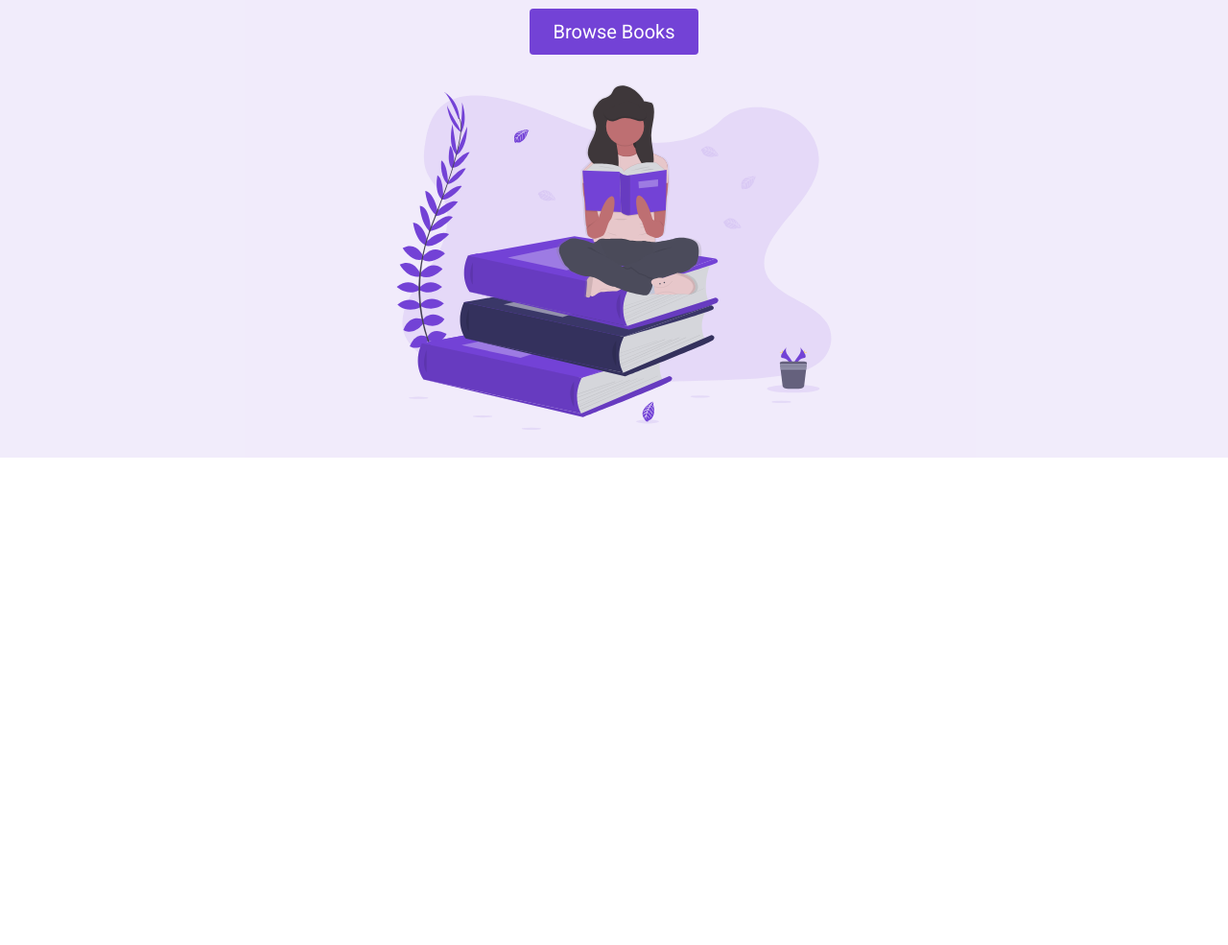
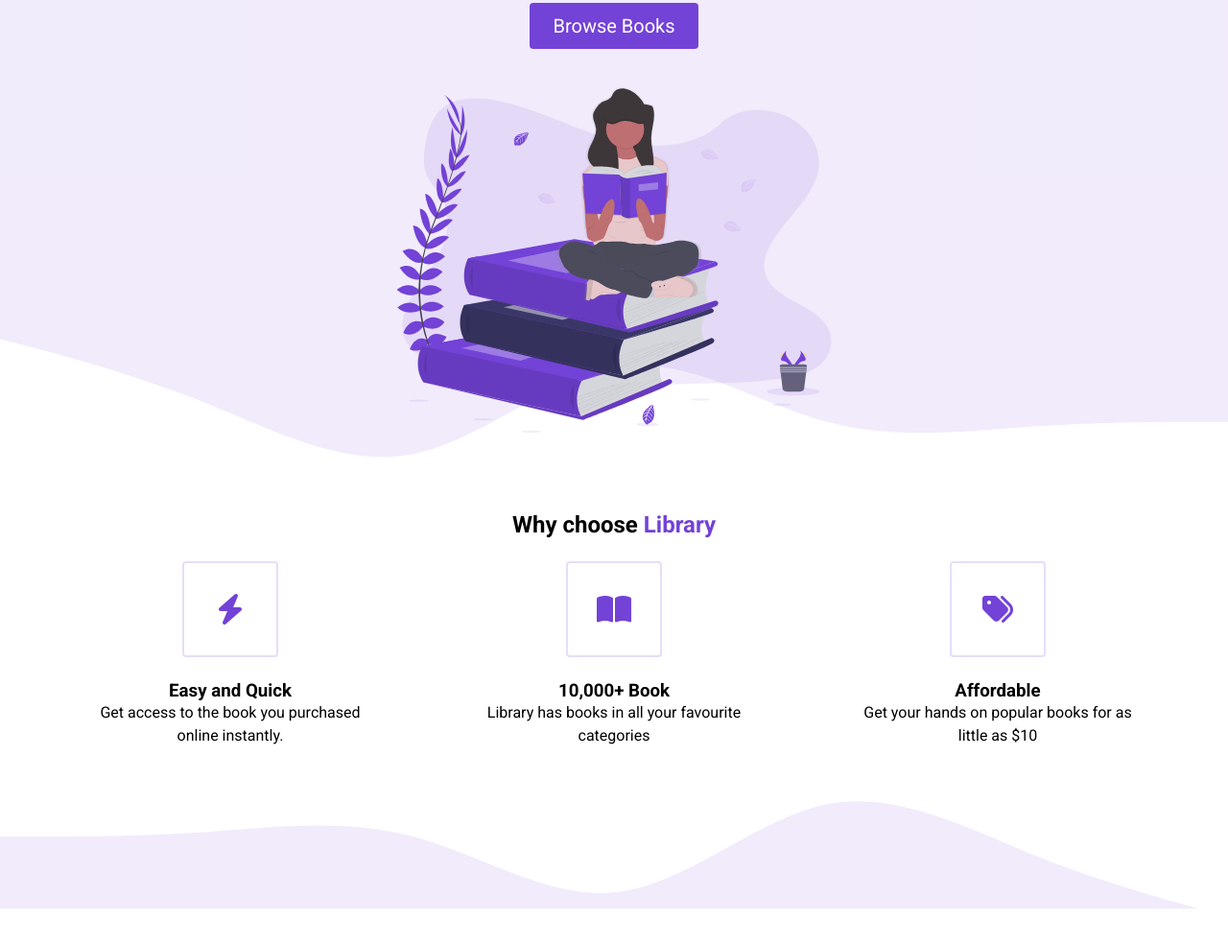
Before and after one commit to Combtz/E-Commerce-Website, a plain HTML site: page index.html in a window 1280 px wide. Shown: the part 323-1308 px from the top of the page at 96% size. Before the commit the page ends 800 px from the top, so only its background shows below. Drawn offline with Linux system fonts and the light colour scheme.

Commit message:
features section complete

```diff
--- a/index.html
+++ b/index.html
@@ -6,6 +6,7 @@
     <meta name="viewport" content="width=device-width, initial-scale=1.0" />
     <title>Library</title>
     <link rel="stylesheet" href="./styles.css" />
+    <script src="https://kit.fontawesome.com/e7fefb7d4b.js" crossorigin="anonymous"></script>
   </head>
   <body>
     <section id="landing">
@@ -21,16 +22,67 @@
       </nav>
       <header>
         <div class="header__container">
-            <div class="header__description">
-                <h1 class="header__title">Australia's most awarded online library platform</h1>
-                <h2 class="header__sub-title">Find your dream book with this <span class="text--purple">Library</span></h2>
-                <button class="header__btn">Browse Books</button>
-            </div>
-            <figure>
-                <img class="header__img" src="./assets/Undraw_Books.svg" alt="">
-            </figure>
+          <div class="header__description">
+            <h1 class="header__title">
+              Australia's most awarded online library platform
+            </h1>
+            <h2 class="header__sub-title">
+              Find your dream book with
+              <span class="text--purple">Library</span>
+            </h2>
+            <button class="header__btn">Browse Books</button>
+          </div>
+          <figure class="header__img--wrapper">
+            <img class="header__img" src="./assets/Undraw_Books.svg" alt="" />
+          </figure>
         </div>
       </header>
     </section>
+    <main>
+      <section id="highlights">
+        <div class="container">
+          <div class="row">
+            <h2 class="section__title"> Why choose <span class="text--purple">Library</span></h2>
+            <div class="highlight__wrapper">
+              <div class="highlight">
+                <div class="highlight__img">
+                  <i class="fas fa-bolt"></i>
+                </div>
+                <h3 class="highlight__subtitle">Easy and Quick</h3>
+                <p class="highlight__para">Get access to the book you purchased online instantly.</p>
+              </div>
+
+              <div class="highlight">
+                <div class="highlight__img">
+                  <i class="fas fa-book-open"></i>
+                </div>
+                <h3 class="highlight__subtitle">10,000+ Book</h3>
+                <p class="highlight__para">Library has books in all your favourite categories</p>
+              </div>
+
+              <div class="highlight">
+                <div class="highlight__img">
+                  <i class="fas fa-tags"></i>
+                </div>
+                <h3 class="highlight__subtitle">Affordable</h3>
+                <p class="highlight__para">Get your hands on popular books for as little as $10</p>
+              </div>
+            </div>
+          </div>
+        </div>
+      </section>
+
+       <section id="features">
+        <div class="container">
+          <div class="row"></div>
+        </div>
+      </section>
+
+      <!-- <section id="recent">
+        <div class="container">
+          <div class="row"></div>
+        </div>
+      </section> -->
+    </main>
   </body>
 </html>
--- a/styles.css
+++ b/styles.css
@@ -5,6 +5,10 @@
     margin: 0;
     box-sizing: border-box;
     font-family: 'Roboto', sans-serif;
+}
+
+p{
+    line-height: 1.5;
 }
 
 .text--purple {
@@ -25,6 +29,22 @@ button {
 
 button:active {
     transform: translateY(1px);
+}
+
+.container {
+    padding: 56px 0;
+}
+
+.row {
+    width: 100%;
+    max-width: 1200px;
+    margin: 0 auto;
+}
+
+.section__title {
+    font-weight: bold;
+    text-align: center;
+    margin-bottom: 24px;
 }
 
 /* NAV */
@@ -136,4 +156,81 @@ header {
 
 .header__img--wrapper {
     padding: 20px;
+    z-index: 50;
 }
+
+/* HIGHLIGHTS */
+#highlights{
+    position: relative;
+}
+
+#highlights:before {
+    background: url('assets/wave.svg');
+    content: "";
+    position: absolute;
+    width: 101vw;
+    height: 12vw;
+    top: 1px;
+    left: 0;
+    z-index: 1;
+    background-size: cover;
+    background-repeat: no-repeat;
+    transform: translateY(-100%);
+}
+
+#highlights:after {
+    background: url('assets/wave.svg');
+    content: "";
+    position: absolute;
+    width: 101vw;
+    height: 12vw;
+    bottom: 1px;
+    left: 0;
+    z-index: 1;
+    background-size: cover;
+    background-repeat: no-repeat;
+    transform: translateY(100%) rotate(180deg);
+}
+
+.highlight__wrapper {
+    display: flex;
+
+}
+
+.highlight__img {
+    width: 100px;
+    height: 100px;
+    display: flex;
+    justify-content: center;
+    align-items: center;
+    border: 2px solid #7342d62d;
+    border-radius: 4px;
+    font-size: 32px;
+    margin-bottom: 24px;
+    color: #7342d6;
+}
+
+.highlight {
+    padding: 0 24px;
+    width: calc(100%/3);
+    display: flex;
+    flex-direction: column;
+    align-items: center;
+    justify-content: center;
+}
+
+.highlight__para {
+    text-align: center;
+    max-width: 300px;
+}
+
+.highlight__subtilte {
+    font-size: 20px;
+    margin-bottom: 16px;
+}
+
+/* FEATURES */
+
+#features {
+    background-color: rgba(115, 66, 214, 0.1);
+}
```
